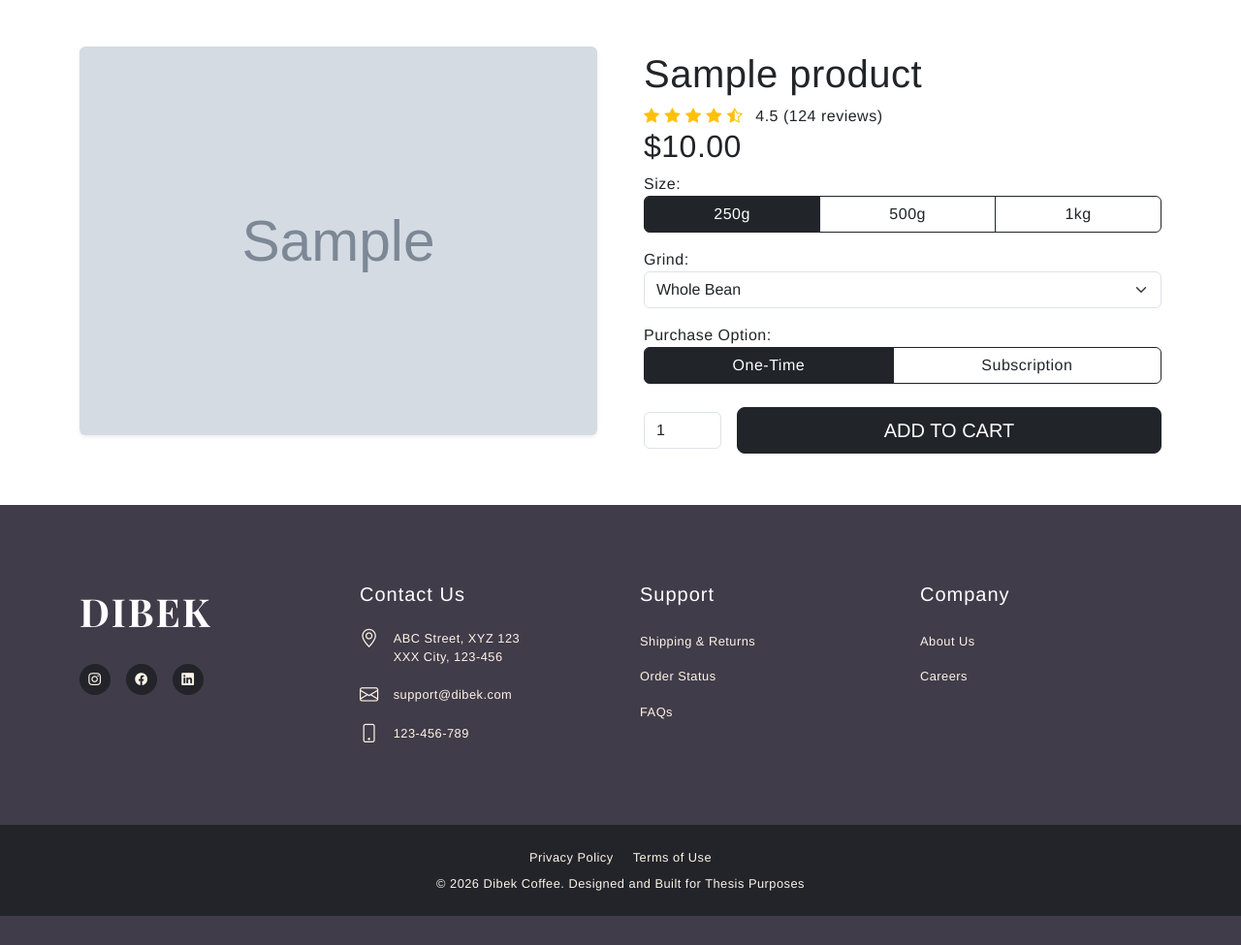
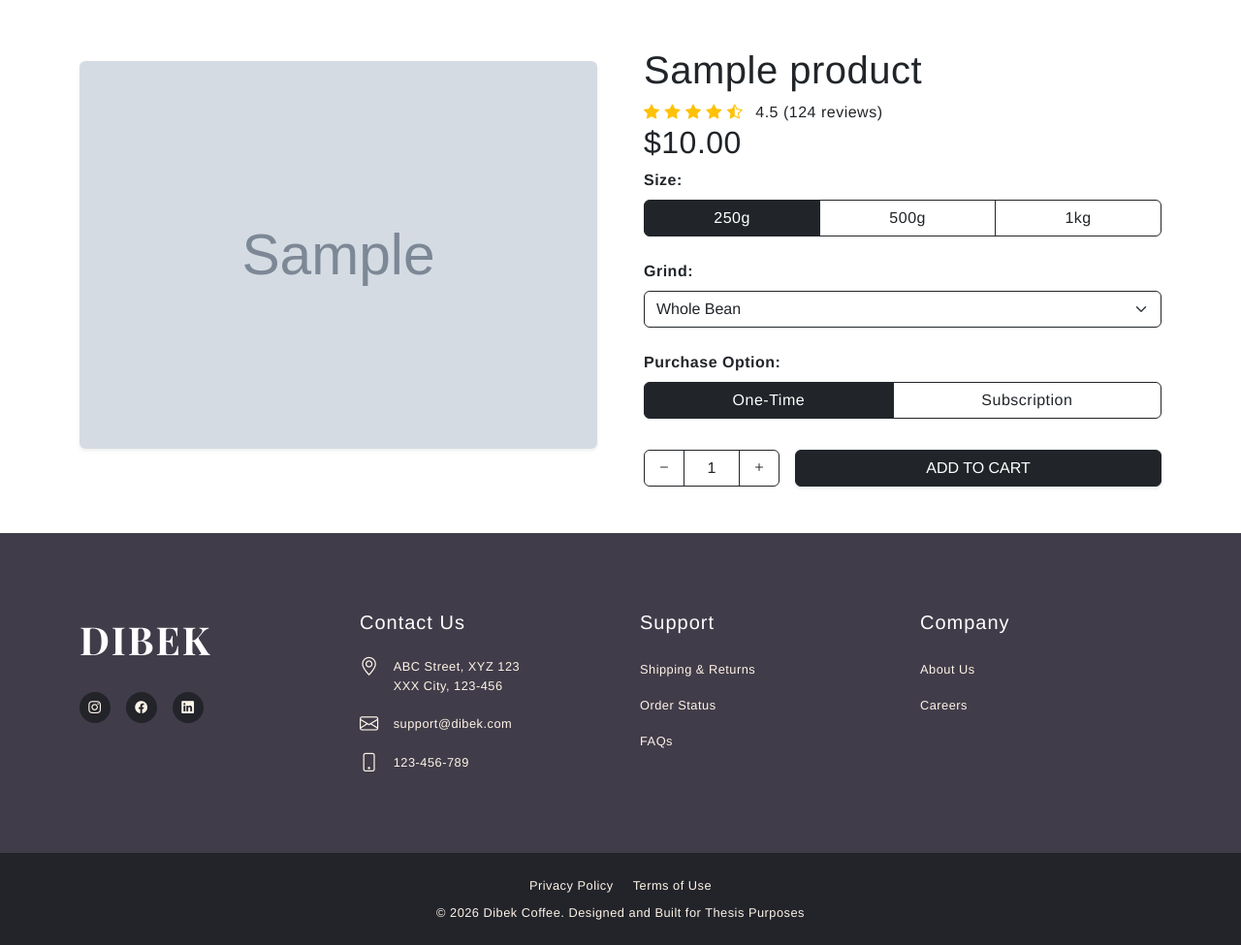
Before and after one commit to sudeirmaak/thesis_ecommerce, a Django app: a page that uses templates/store/product_detail.html in a window 1280 px wide. Shown: the part 91-1066 px from the top of the page at 97% size. Before the commit the page ends 1036 px from the top, so only its background shows below. Run offline with Django 5.2, Linux system fonts and the light colour scheme; tables that the repository leaves empty hold one stand-in row (values such as "Sample post"); grey boxes marked "Sample" are stand-in pictures; some web fonts are replaced.

Commit message:
product detail page ui fixes and cart-production connection

```diff
--- a/templates/store/cart.html
+++ b/templates/store/cart.html
@@ -25,7 +25,9 @@
                     alt="{{ item.product.name }}">
                 </td>
                 <td>
-                    <strong>{{ item.product.name }}</strong>
+                    <a href="{% url 'product_detail' item.product.slug %}" class="text-decoration-none text-dark">
+                        <strong>{{ item.product.name }}</strong>
+                    </a>
                     <small>{{ item.size }} | {{ item.grind }}</small>
                 </td>
                 <td>
--- a/templates/store/product_detail.html
+++ b/templates/store/product_detail.html
@@ -21,9 +21,8 @@
             <form action="{% url 'add_to_cart' product.id %}" method="POST">
                 {% csrf_token %}
 
-                <label>Size:</label>
-                <div class="btn-group w-100 mb-3">
-
+                <label class="fw-bold mb-2">Size:</label>
+                <div class="btn-group w-100 mb-4">
                     <input type="radio" class="btn-check" name="size" id="size_250" value="250g" autocomplete="off" checked>
                     <label class="btn btn-outline-dark" for="size_250">250g</label>
 
@@ -32,30 +31,38 @@
 
                     <input type="radio" class="btn-check" name="size" id="size_1kg" value="1kg" autocomplete="off">
                     <label class="btn btn-outline-dark" for="size_1kg">1kg</label>
-
                 </div>
 
-                <label>Grind:</label>
-                <select name="grind" class="form-select mb-3">
+                <label class="fw-bold mb-2">Grind:</label>
+                <select name="grind" class="form-select mb-4 border-dark">
                     <option value="Whole Bean">Whole Bean</option>
                     <option value="Espresso">Espresso</option>
                     <option value="Filter">Filter</option>
                 </select>
 
-                <label>Purchase Option:</label>
+                <label class="fw-bold mb-2">Purchase Option:</label>
                 <div class="btn-group w-100 mb-4">
-
                     <input type="radio" class="btn-check" name="purchase" id="one_time" value="One-Time" autocomplete="off" checked>
                     <label class="btn btn-outline-dark" for="one_time">One-Time</label>
 
                     <input type="radio" class="btn-check" name="purchase" id="subscription" value="Subscription" autocomplete="off">
                     <label class="btn btn-outline-dark" for="subscription">Subscription</label>
-
                 </div>
 
-                <div class="d-flex align-items-center gap-3">
-                    <input type="number" name="quantity" class="form-control" value="1" min="1" style="width: 80px;">
-                    <button type="submit" class="btn btn-dark btn-lg flex-grow-1">ADD TO CART</button>
+                <div class="d-flex align-items-stretch gap-3 mt-2">
+                    <div class="input-group" style="width: 140px;">
+                        <button class="btn btn-outline-dark" type="button" onclick="this.nextElementSibling.stepDown();">
+                            <i class="bi bi-dash"></i>
+                        </button>
+                        <input type="number" name="quantity" value="1" min="1" class="form-control text-center border-dark">
+                        <button class="btn btn-outline-dark" type="button" onclick="this.previousElementSibling.stepUp();">
+                            <i class="bi bi-plus"></i>
+                        </button>
+                    </div>
+
+                    <button type="submit" class="btn btn-dark flex-grow-1 shadow-sm">
+                        ADD TO CART
+                    </button>
                 </div>
             </form>
         </div>
```
